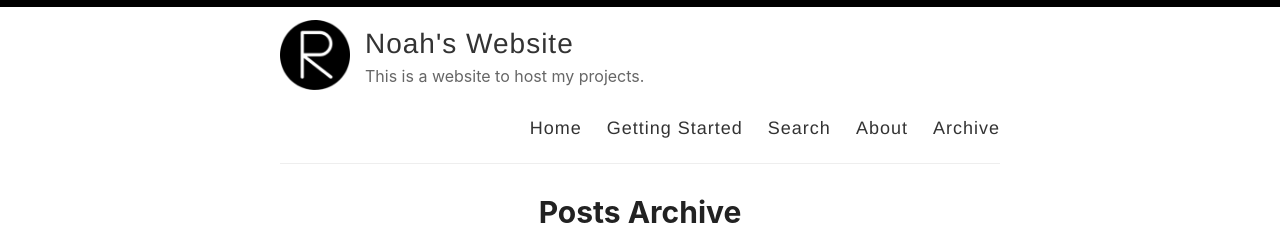
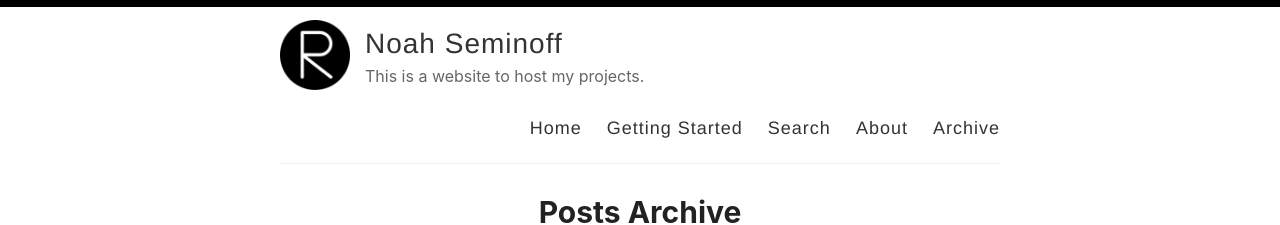
Before and after one commit to NoahSem/NoahSem.github.io, a Jekyll site: the page built from _pages/archive.md, in a window 1280 px wide. Shown: the top 225 px of the page. Built offline with Jekyll 4.4.1, drawn with Linux system fonts in a browser that asks for light colours.

Commit message:
Update _config.yml

```diff
--- a/_config.yml
+++ b/_config.yml
@@ -3,7 +3,7 @@
 #
 
 # Name of your site (displayed in the header)
-name: Noah's Website
+name: Noah Seminoff
 
 # Name of the author
 author: Noah Seminoff
```
